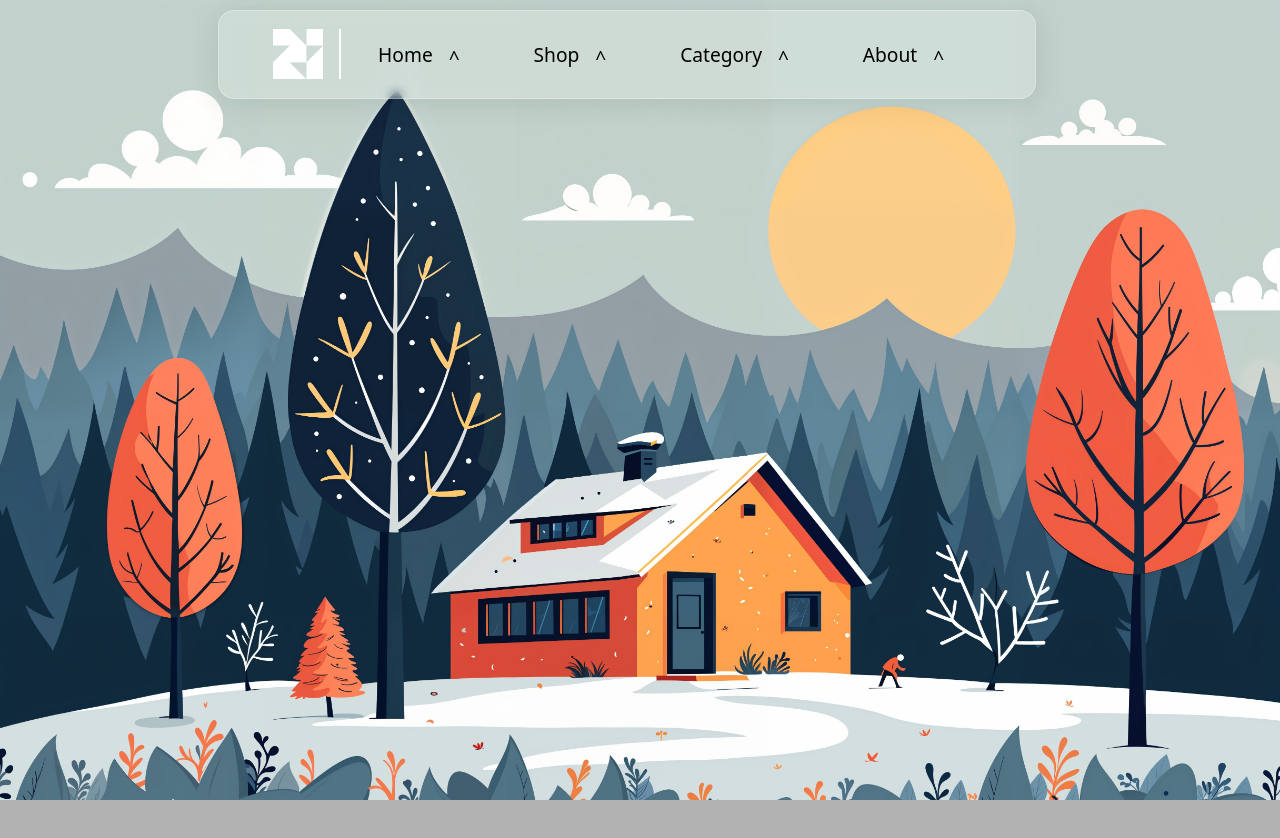
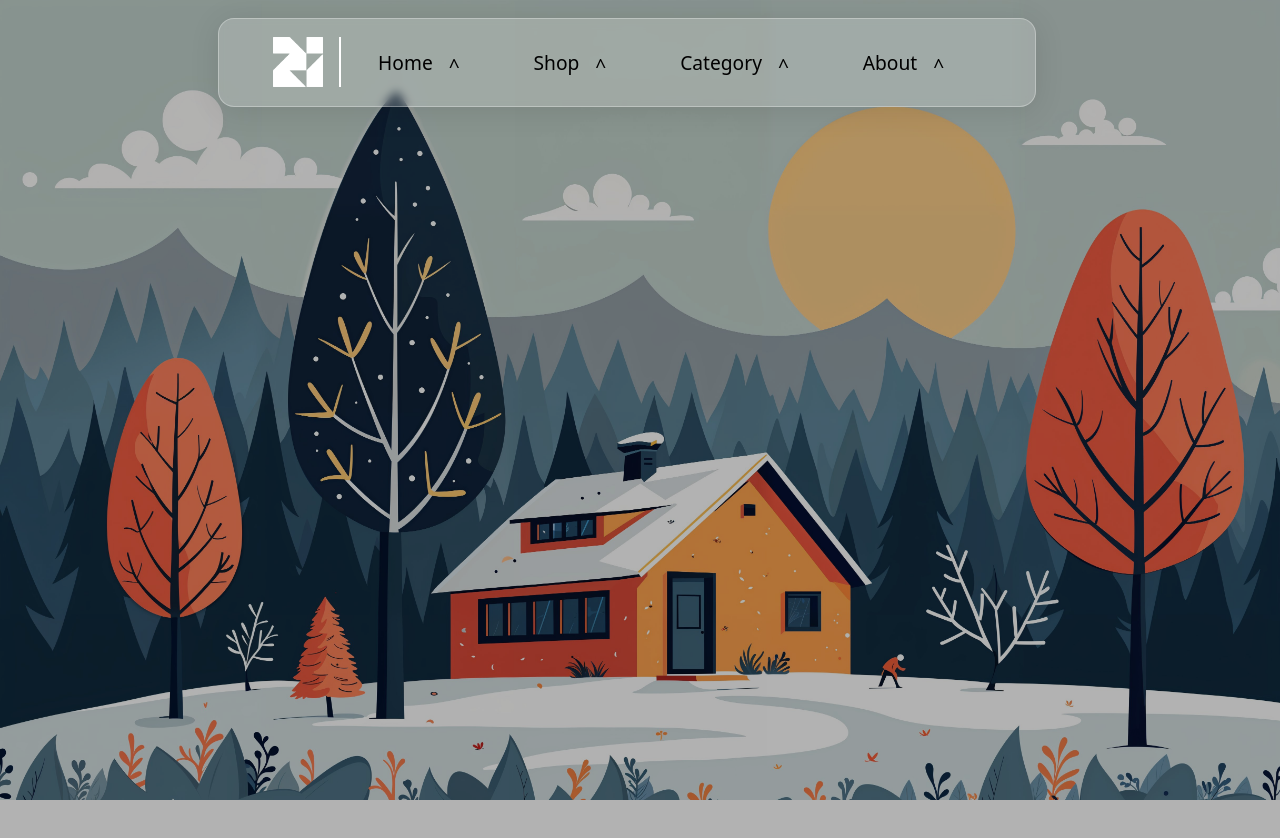
Before and after one commit to mohammad-javad-asadian/menu-sass, a website: page index.html in a window 1280 px wide. Shown: the top 838 px of the page. Drawn offline with Linux system fonts and the light colour scheme.

Commit message:
update sass

```diff
--- a/index.html
+++ b/index.html
@@ -8,6 +8,7 @@
   </head>
 
   <body>
+    <div class="bg_body"></div>
     <div class="effect"></div>
     <header>
       <nav class="nav">
--- a/sass/input.scss
+++ b/sass/input.scss
@@ -45,25 +45,16 @@
 body {
   @include WHFull();
   @include FlexBoxTop();
-  margin: 0.5rem 0rem;
+  margin: 0rem;
   overflow: hidden;
+  position: relative;
 }
 
 header {
   padding: 0.1rem;
   border-radius: 16px;
+  margin-top: 1rem;
   @include FlexBoxCenter();
-}
-
-header::before {
-  content: "";
-  position: absolute;
-  width: 100vw;
-  height: 100vh;
-  inset: 0;
-  overflow: hidden;
-  background-image: url(../public/beautiful-house-with-nature-elements.jpg);
-  background-size: cover;
 }
 
 li {
@@ -81,6 +72,16 @@
     -ms-transition: all 150ms 100ms ease-in-out;
     -o-transition: all 150ms 100ms ease-in-out;
   }
+}
+.bg_body {
+  position: absolute;
+  width: 100vw;
+  height: 100vh;
+  margin: 0px;
+  padding: 0px;
+  inset: 0;
+  background-image: url(../public/beautiful-house-with-nature-elements.jpg);
+  background-size: cover;
 }
 
 .effect {
```
Also changed, not shown: css/output.css, 1 other file.
